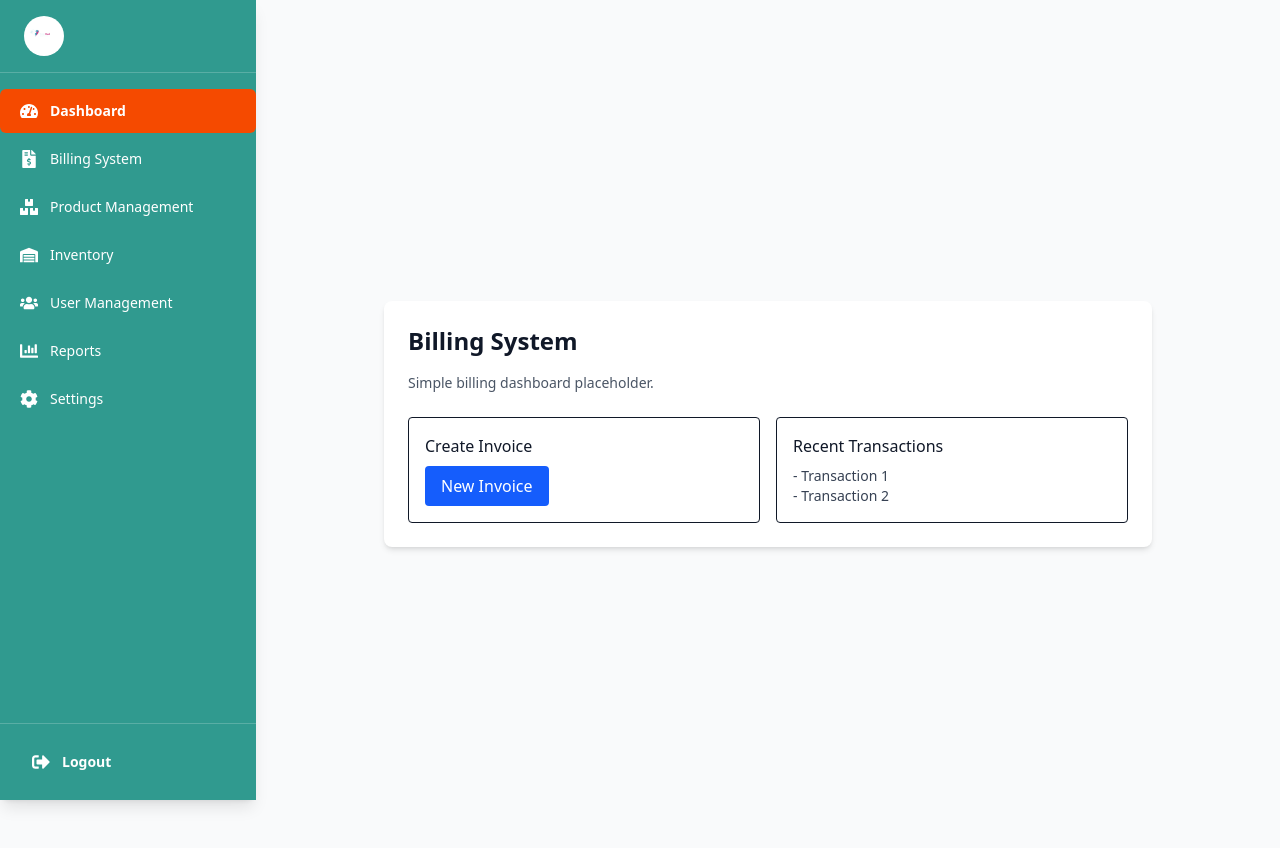
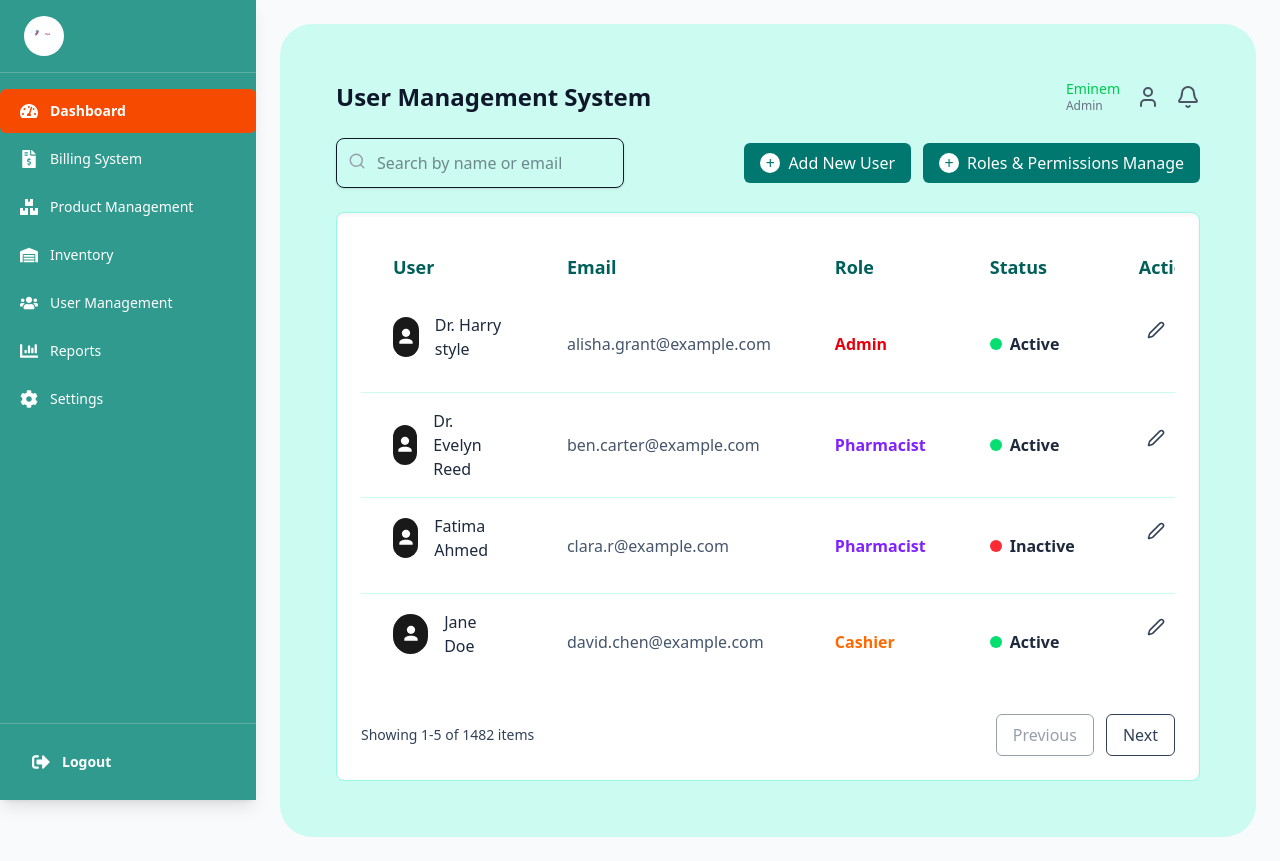
Before and after one commit to supunyasanthaofficial/Pharmacy-management-system, a React (Vite) app: page /users in a window 1280 px wide. Built offline with nearby package versions, Linux system fonts and the light colour scheme.

Commit message:
Implementing a User Management Page without button navigation.

```diff
--- a/src/pages/UserManagement.jsx
+++ b/src/pages/UserManagement.jsx
@@ -1,33 +1,205 @@
-import React from "react";
+import React, { useState } from "react";
+import { User, Bell, Search, Edit2, Trash2 } from "lucide-react";
 
-const UserManagement = () => {
+export default function UserManagementPage() {
+  const [query, setQuery] = useState("");
+  const [page, setPage] = useState(1);
+
+  const users = [
+    {
+      id: 1,
+      name: "Dr. Harry style",
+      email: "alisha.grant@example.com",
+      role: "Admin",
+      roleColor: "text-red-600",
+      status: "Active",
+    },
+    {
+      id: 2,
+      name: "Dr. Evelyn Reed",
+      email: "ben.carter@example.com",
+      role: "Pharmacist",
+      roleColor: "text-violet-600",
+      status: "Active",
+    },
+    {
+      id: 3,
+      name: "Fatima Ahmed",
+      email: "clara.r@example.com",
+      role: "Pharmacist",
+      roleColor: "text-violet-600",
+      status: "Inactive",
+    },
+    {
+      id: 4,
+      name: "Jane Doe",
+      email: "david.chen@example.com",
+      role: "Cashier",
+      roleColor: "text-orange-500",
+      status: "Active",
+    },
+  ];
+
+  const filtered = users.filter(
+    (u) =>
+      u.name.toLowerCase().includes(query.toLowerCase()) ||
+      u.email.toLowerCase().includes(query.toLowerCase())
+  );
+
+  const perPage = 5;
+  const totalItems = 1482;
+  const start = (page - 1) * perPage + 1;
+  const end = Math.min(start + perPage - 1, totalItems);
+
+  function StatusDot({ status }) {
+    const color = status === "Active" ? "bg-green-400" : "bg-red-500";
+    return (
+      <div className="flex items-center gap-2">
+        <span className={`w-3 h-3 rounded-full ${color}`} />
+        <span className="font-semibold text-slate-800">{status}</span>
+      </div>
+    );
+  }
+
+  function Avatar() {
+    return (
+      <div className="w-10 h-10 rounded-full bg-black/90 flex items-center justify-center text-white">
+        <svg
+          xmlns="http://www.w3.org/2000/svg"
+          className="h-5 w-5"
+          viewBox="0 0 24 24"
+          fill="currentColor"
+        >
+          <path d="M12 12c2.761 0 5-2.239 5-5s-2.239-5-5-5-5 2.239-5 5 2.239 5 5 5zm0 2c-4.418 0-8 1.79-8 4v2h16v-2c0-2.21-3.582-4-8-4z" />
+        </svg>
+      </div>
+    );
+  }
+
   return (
-    <div className="min-h-screen flex items-center justify-center bg-gray-50 p-6">
-      <div className="w-full max-w-3xl bg-white shadow-md rounded-lg p-6">
-        <h1 className="text-2xl font-semibold mb-4">Billing System</h1>
-        <p className="text-sm text-gray-600 mb-6">
-          Simple billing dashboard placeholder.
-        </p>
+    <div className="min-h-screen rounded-4xl bg-teal-100 p-8">
+      <div className="max-w-7xl mx-auto bg-teal-100 rounded-2xl p-6 ">
+        <div className="flex items-center justify-between mb-6">
+          <h1 className="text-2xl font-bold text-slate-900">
+            User Management System
+          </h1>
+          <div className="flex items-center gap-4">
+            <div className="text-sm text-green-500 font-medium leading-tight">
+              Eminem
+              <div className="text-xs text-gray-500">Admin</div>
+            </div>
 
-        <div className="grid grid-cols-1 md:grid-cols-2 gap-4">
-          <div className="p-4 border rounded">
-            <h2 className="font-medium">Create Invoice</h2>
-            <button className="mt-2 px-4 py-2 bg-blue-600 text-white rounded">
-              New Invoice
+            <User className="text-gray-600" />
+            <Bell className="text-gray-600" />
+          </div>
+        </div>
+
+        <div className="flex items-center justify-between mb-6 gap-4">
+          <div className="relative w-72">
+            <Search
+              className="absolute left-3 top-3.5 text-gray-400"
+              size={18}
+            />
+            <input
+              value={query}
+              onChange={(e) => setQuery(e.target.value)}
+              placeholder="Search by name or email"
+              className="w-full pl-10 pr-4 p-3 rounded-lg border  shadow-sm focus:outline-none focus:ring-2 "
+            />
+          </div>
+
+          <div className="flex items-center gap-3">
+            <button className="px-4 py-2 bg-teal-700 text-white rounded-md flex items-center gap-2">
+              <span className="w-5 h-5 bg-white rounded-full text-teal-700 flex items-center justify-center">
+                +
+              </span>
+              Add New User
+            </button>
+            <button className="px-4 py-2 bg-teal-700 text-white rounded-md flex items-center gap-2">
+              <span className="w-5 h-5 bg-white rounded-full text-teal-700 flex items-center justify-center">
+                +
+              </span>
+              Roles & Permissions Manage
             </button>
           </div>
+        </div>
 
-          <div className="p-4 border rounded">
-            <h2 className="font-medium">Recent Transactions</h2>
-            <ul className="mt-2 text-sm text-gray-700">
-              <li>- Transaction 1</li>
-              <li>- Transaction 2</li>
-            </ul>
+        <div className="bg-white rounded-lg p-6 shadow-inner border border-teal-200">
+          <div className="overflow-x-auto">
+            <table className="min-w-full text-left">
+              <thead>
+                <tr className="text-teal-800 text-lg">
+                  <th className="px-8 py-4">User</th>
+                  <th className="px-8 py-4">Email</th>
+                  <th className="px-8 py-4">Role</th>
+                  <th className="px-8 py-4">Status</th>
+                  <th className="px-8 py-4">Action</th>
+                </tr>
+              </thead>
+              <tbody className="divide-y divide-teal-100">
+                {filtered.map((u) => (
+                  <tr key={u.id} className="h-24">
+                    <td className="px-8 py-4 flex items-center gap-4">
+                      <Avatar />
+                      <div>
+                        <div className="font-medium text-slate-800">
+                          {u.name}
+                        </div>
+                      </div>
+                    </td>
+
+                    <td className="px-8 py-4 text-slate-600">{u.email}</td>
+
+                    <td className={`px-8 py-4 font-semibold ${u.roleColor}`}>
+                      {u.role}
+                    </td>
+
+                    <td className="px-8 py-4">
+                      <StatusDot status={u.status} />
+                    </td>
+
+                    <td className="px-8 py-4 flex items-center gap-4">
+                      <button
+                        title="Edit"
+                        className="p-2 hover:bg-slate-50 rounded-full transition"
+                      >
+                        <Edit2 size={18} className="text-slate-700" />
+                      </button>
+                      <button
+                        title="Delete"
+                        className="p-2 hover:bg-slate-50 rounded-full transition"
+                      >
+                        <Trash2 size={18} className="text-red-600" />
+                      </button>
+                    </td>
+                  </tr>
+                ))}
+              </tbody>
+            </table>
+          </div>
+
+          <div className="mt-6 flex items-center justify-between">
+            <div className="text-sm text-slate-700">
+              Showing {start}-{end} of {totalItems} items
+            </div>
+            <div className="flex items-center gap-3">
+              <button
+                onClick={() => setPage((p) => Math.max(1, p - 1))}
+                className="px-4 py-2 rounded-md border bg-white text-slate-700 disabled:opacity-50"
+                disabled={page === 1}
+              >
+                Previous
+              </button>
+              <button
+                onClick={() => setPage((p) => p + 1)}
+                className="px-4 py-2 rounded-md border bg-white text-slate-700"
+              >
+                Next
+              </button>
+            </div>
           </div>
         </div>
       </div>
     </div>
   );
-};
-
-export default UserManagement;
+}
```
